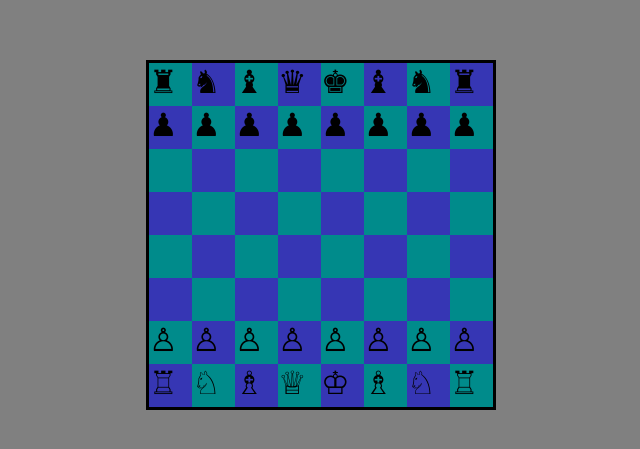
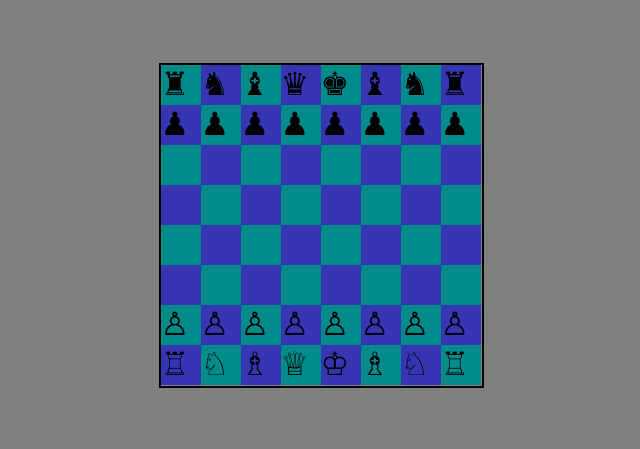
Before and after one commit to DSrijaReddy/chessboard, a plain HTML site: page index.html in a window 1280 px wide. Shown: the part 185-634 px from the top of the page, without its empty margins (319-959 px from the left). Drawn offline with Linux system fonts and the light colour scheme.

Commit message:
chess box

```diff
--- a/style.css
+++ b/style.css
@@ -9,20 +9,20 @@ body{
     align-items: center;
     background-color: gray;
     height: 100vh;
-    margin: 20px
+    margin: 10px
 }
 .chessboard{
     display: flex;
-    width: 350px;
-    height: 350px;
+    width: 325px;
+    height: 325px;
     flex-wrap: wrap;
     align-content: center;
     font-size: 2rem;
-    border: 3px solid;
+    border: 2px solid;
 }
 .square{
-    width: 43px;
-    height: 43px;
+    width: 40px;
+    height: 40px;
 }
 .square:nth-child(odd){
     background-color: darkcyan;
```
